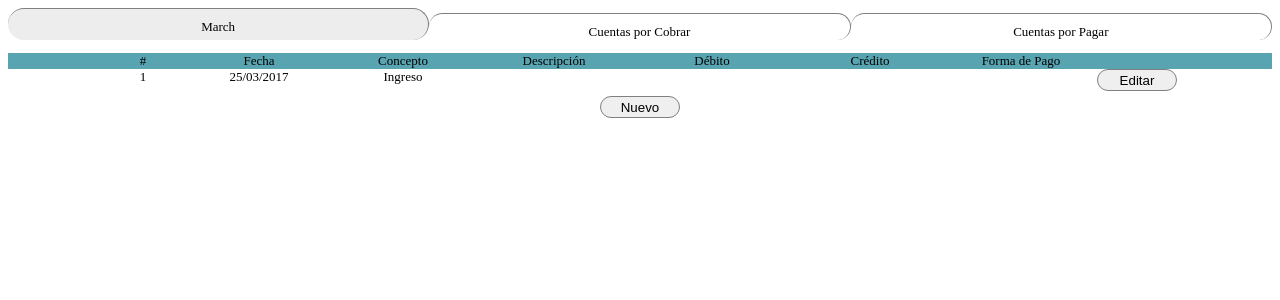
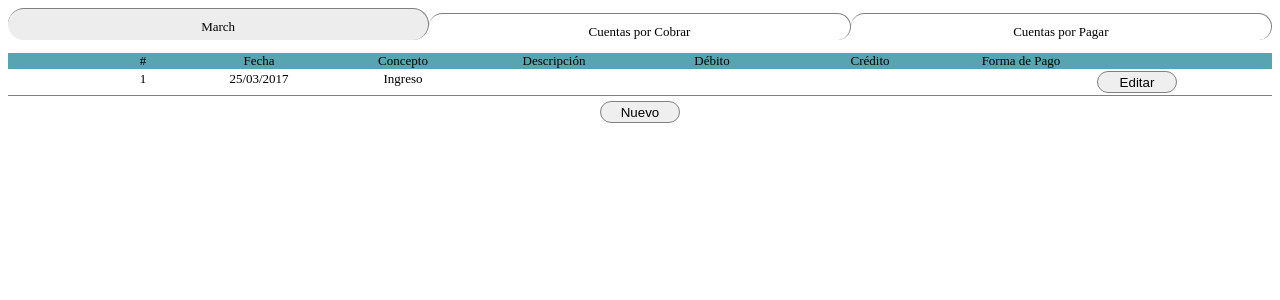
Before and after one commit to alexunjm/librodiario, an Angular app: page / in a window 1280 px wide. Shown: the top 300 px of the page. Built offline with nearby package versions, Linux system fonts and the light colour scheme.

Commit message:
estilo filas

```diff
--- a/src/styles.css
+++ b/src/styles.css
@@ -36,6 +36,11 @@ MONTH
     display: flex;
     flex-wrap: wrap;
     justify-content: center;
+}
+
+.row.registry {
+    border-bottom: solid 1px gray;
+    padding: 2px 0px 2px 0px;
 }
 
 .row.body {
```
